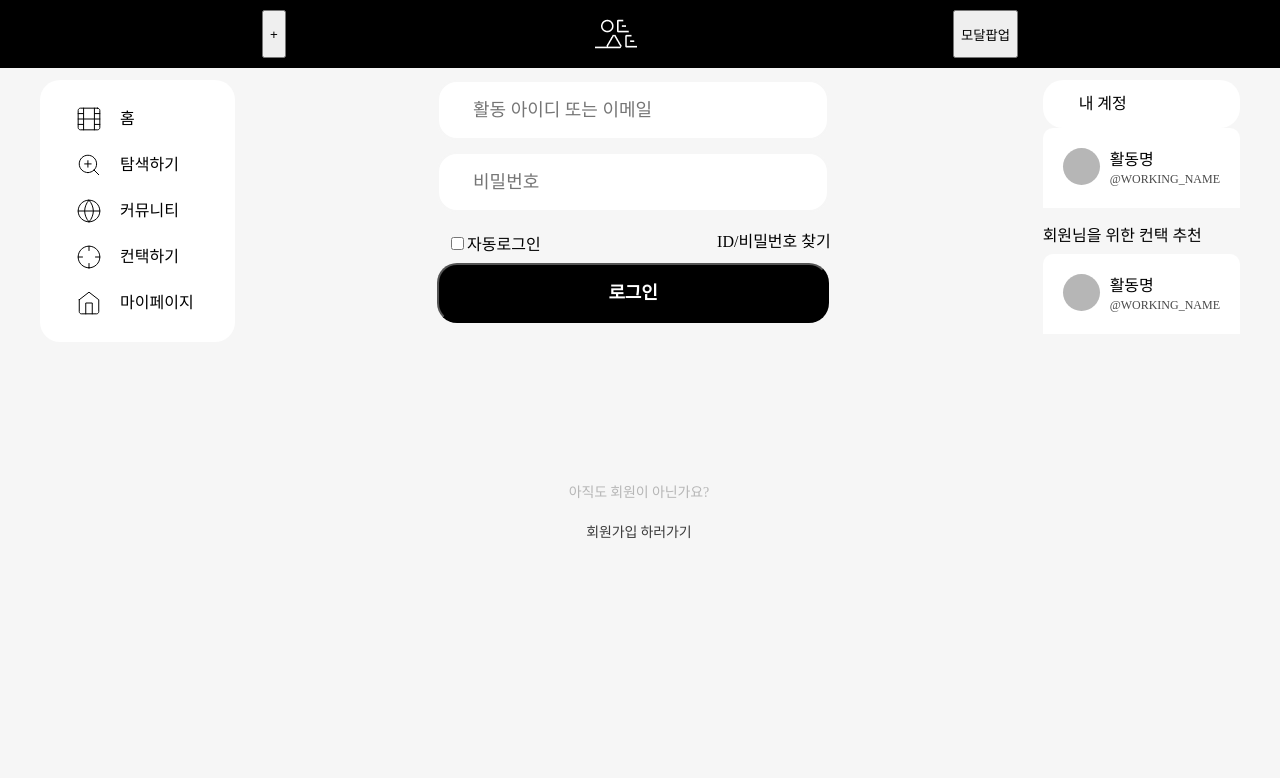
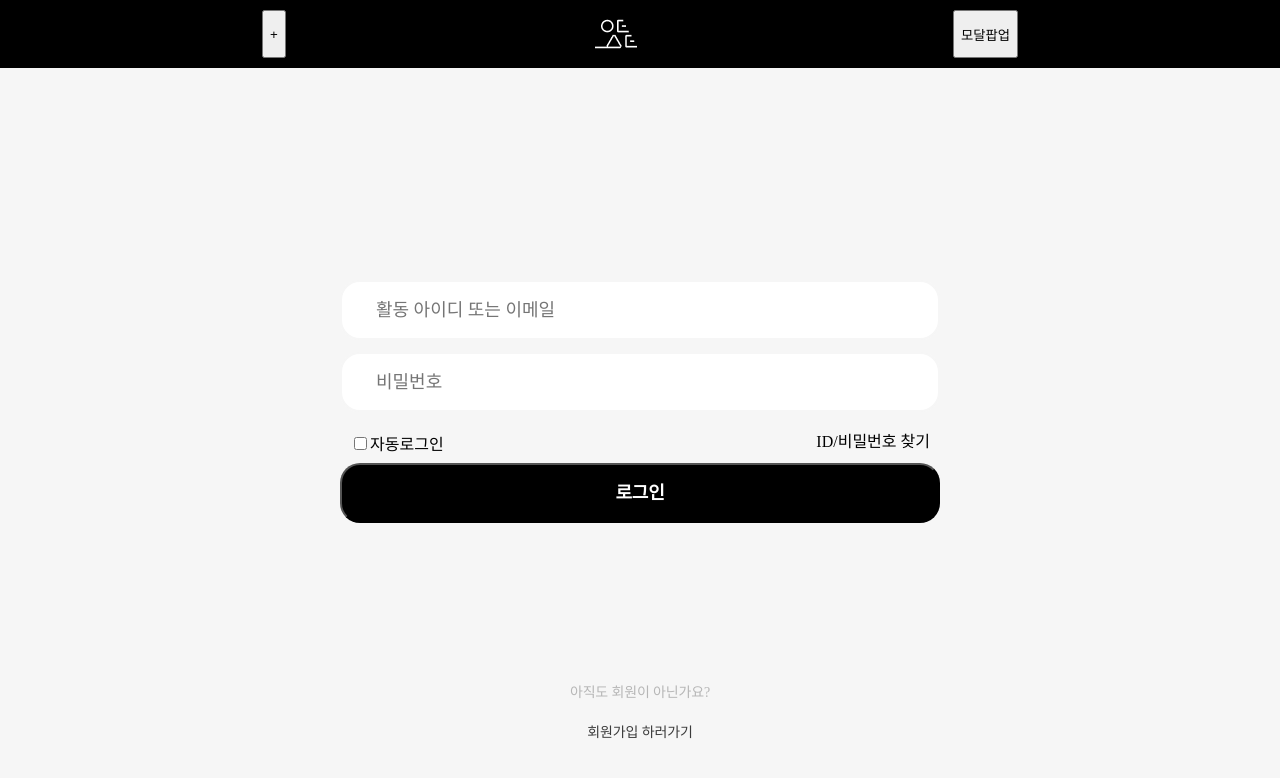
Before and after one commit to Artistep/Frontend, a React (Create React App) app: page /login in a window 1280 px wide. Shown: the top 778 px of the page. Built offline with nearby package versions, Linux system fonts and the light colour scheme; a web font is replaced by a local one.

Commit message:
[fix]sidebar 조정

```diff
--- a/src/App.js
+++ b/src/App.js
@@ -32,16 +32,16 @@ function App() {
             width: "1200px",
           }}
         >
-          <LeftSideBar />
           <Routes>
-            <Route path="/" element={<Main />} />
+            <Route element={<LeftSideBar />}>
+              <Route path="/" element={<Main />} />
+            </Route>
             <Route path="/login" element={<Login />} />
             <Route path="/register" element={<Register />} />
             <Route path="/next" element={<Next />} />
             <Route path="/idfind" element={<Idfind />} />
             <Route path="/pwfind" element={<Pwfind />} />
           </Routes>
-          <RightSideBar />
         </div>
       </div>
     </BrowserRouter>
--- a/src/components/Box/styled.js
+++ b/src/components/Box/styled.js
@@ -1,7 +1,7 @@
 import styled from "styled-components";
 
 export const SideContainer = styled.div`
-  width: 290px;
+  width: 20%;
   font-family: "NotoSansKR-Regular";
   &#left {
     margin-right: auto;
@@ -31,7 +31,7 @@ export const SideElement = styled.div`
 `;
 
 export const FindBox = styled.div`
-  width: 392px;
+  width: 100%;
   height: 132px;
   background: #ffffff;
   border: 2px solid #f6f6f6;
@@ -40,7 +40,7 @@ export const FindBox = styled.div`
 `;
 
 export const FeedBox = styled.div`
-  width: 594px;
+  width: 100%;
   height: 100px;
   text-align: center;
   background: #000000;
@@ -52,6 +52,7 @@ export const HeaderBox = styled.div`
   border-radius: 10px 10px 0px 0px;
   padding: 20px;
   display: flex;
+  width: 100%;
 `;
 
 export const Circle = styled.div`
--- a/src/components/button/styled.js
+++ b/src/components/button/styled.js
@@ -1,7 +1,7 @@
 import styled from "styled-components";
 
 export const LoginButton = styled.button`
-  width: 392px;
+  width: 100%;
   height: 60px;
   background: #000000;
   border-radius: 20px;
--- a/src/components/inputbar/styled.js
+++ b/src/components/inputbar/styled.js
@@ -1,7 +1,7 @@
 import styled from "styled-components";
 
 export const LoginInput = styled.input`
-  width: 392px;
+  width: 100%;
   height: 60px;
   background: #ffffff;
   border: 2px solid #f6f6f6;
--- a/src/components/leftsidebar/index.jsx
+++ b/src/components/leftsidebar/index.jsx
@@ -1,4 +1,7 @@
 import { SideBox, SideContainer, SideElement } from "../Box/styled";
+import { Outlet } from "react-router";
+import RightSideBar from "../rightsidebar";
+
 const LeftSideBar = () => {
   const tabmenu = [
     {
@@ -29,6 +32,7 @@ const LeftSideBar = () => {
   ];
 
   return (
+    <>
       <SideContainer id="left">
         <SideBox id="left">
           {tabmenu.map((v) => {
@@ -41,6 +45,9 @@ const LeftSideBar = () => {
           })}
         </SideBox>
       </SideContainer>
+      <Outlet />
+      <RightSideBar />
+    </>
   );
 };
 
--- a/src/components/rightsidebar/index.jsx
+++ b/src/components/rightsidebar/index.jsx
@@ -6,10 +6,11 @@ import {
   HeaderBtext,
   HeaderStext,
 } from "../Box/styled";
-import { BigText } from "../Label/styled";
+import {Outlet} from "react-router"
 
 const RightSideBar = () => {
   return (
+    <>
     <SideContainer id="right">
       <SideBox id="title">내 계정</SideBox>
       <HeaderBox>
@@ -32,6 +33,7 @@ const RightSideBar = () => {
         </div>
       </div>
     </SideContainer>
+    </>
   );
 };
 
--- a/src/pages/login/index.jsx
+++ b/src/pages/login/index.jsx
@@ -5,7 +5,7 @@ import { SmallLabel, BigLabel } from "../../components/Label/styled";
 
 const Login = () => {
   return (
-    <div style={{ width: "100%", display: "block"}}>
+    <div style={{ width: "100%", display: "block", marginTop: "200px"}}>
       <div style={{ width: "50%", margin: "0 auto" }}>
         <LoginInput placeholder="활동 아이디 또는 이메일" />
         <LoginInput placeholder="비밀번호" />
--- a/src/pages/main/index.jsx
+++ b/src/pages/main/index.jsx
@@ -5,7 +5,7 @@ import Box from "../../components/Box";
 
 const Main = () => {
   return (
-    <div>
+    <div style={{width: "50%"}}>
       <FeedBox>
         <img />
         <FeedText>반가워요 홍길동님 오늘의 피드를 확인해보세요</FeedText>
--- a/src/pages/register/index.jsx
+++ b/src/pages/register/index.jsx
@@ -4,8 +4,8 @@ import { LoginButton } from "../../components/button/styled";
 
 const Register = () => {
   return (
-    <div style={{ width: "100%", display: "block"}}>
-      <div style={{ width: "50%", margin: "0 auto" }}>
+    <div style={{ width: "100%", display: "block", marginTop: "200px"}}>
+      <div style={{ width: "40%", margin: "0 auto" }}>
         <LoginInput placeholder="성명" />
         <LoginInput placeholder="전화번호" />
         <LoginInput placeholder="인증번호" />
```
Also changed, not shown: src/pages/detail/index.jsx (added, +11 -0 lines). Lines whose indentation alone changed are shown as unchanged.
